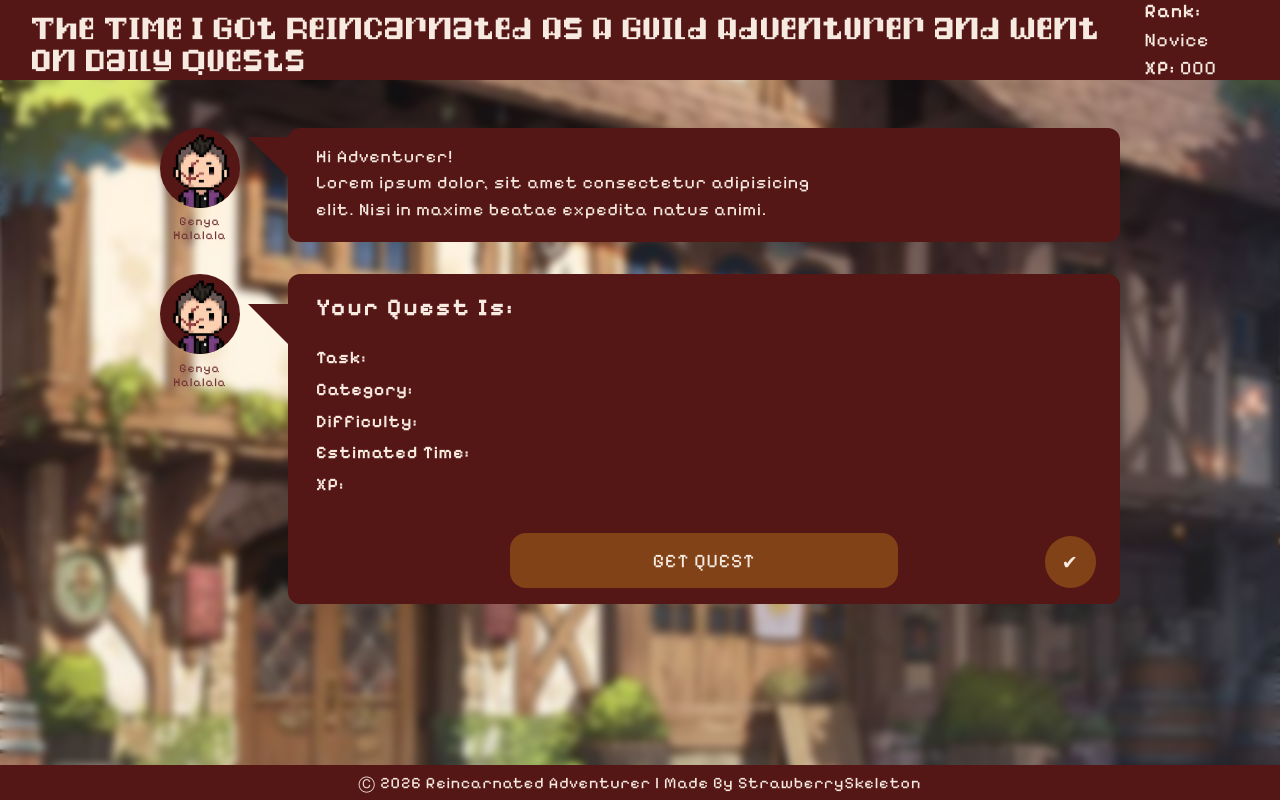
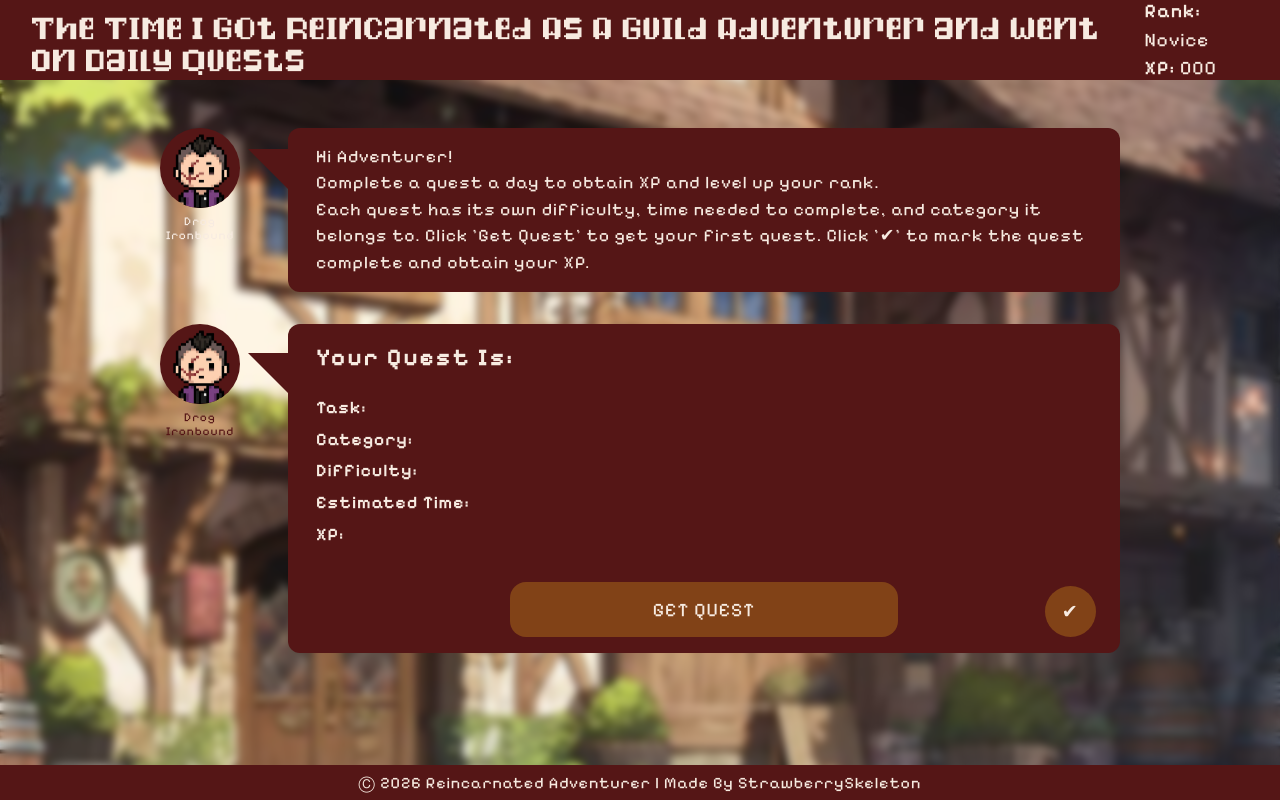
Before and after one commit to strawberryskeleton/reincarnated-adventurer, a website: page public/index.html in a window 1280 px wide. Drawn offline with Linux system fonts and the light colour scheme.

Commit message:
replaced dummy text + added css effects

```diff
--- a/public/index.html
+++ b/public/index.html
@@ -28,12 +28,13 @@
                 <div class="profile-img">
                     <img src="./assets/guild-master-profile.png" alt="guild master profile">
                 </div>
-                <div class="profile-name">Genya Halalala</div>
+                <div class="profile-name"><p>Drog Ironbound</p></div>
             </div>
 
             <div class="dialog">
                 <p>Hi Adventurer!</p>
-                <p>Lorem ipsum dolor, sit amet consectetur adipisicing elit. Nisi in maxime beatae expedita natus animi.</p>
+                <p>Complete a quest a day to obtain XP and level up your rank. </p>
+                <p>Each quest has its own difficulty, time needed to complete, and category it belongs to. Click 'Get Quest' to get your first quest. Click '✔' to mark the quest complete and obtain your XP.</p>
             </div>
         </div>
 
@@ -44,7 +45,7 @@
                 <div class="profile-img">
                     <img src="./assets/guild-master-profile.png" alt="guild master profile">
                 </div>
-                <div class="profile-name">Genya Halalala</div>
+                <div class="profile-name">Drog Ironbound</div>
             </div>
 
             <div class="dialog">
--- a/public/style.css
+++ b/public/style.css
@@ -118,7 +118,13 @@ main {
     width: 100%;
 }
 
+.text-dialog-box .profile .profile-name {
+    /* background-color: var(--bg-dark); */
+    color: var(--text-white);
+}
+
 .text-dialog-box .dialog {
+    width: 100%;
     background-color: var(--bg-dark);
     position: relative;
     padding: 1rem 1.75rem;
@@ -127,7 +133,7 @@ main {
     font-size: 1.1rem;
     flex: 1;
     line-height: 1.5;
-    text-wrap: balance;
+    text-wrap: pretty;
 }
 
 /* .text-dialog-box .dialog::before {
@@ -170,6 +176,10 @@ main {
     /* min-width: 60rem;
 } */
 
+#quest-box .profile .profile-name {
+    color: var(--bg-dark);
+}
+
 #quest-box .dialog .dialog-title {
     /* display: flex; */
     /* flex-direction: column; */
@@ -198,6 +208,11 @@ main {
     text-align: center;
 }
 
+#quest-box .gen-btn #generate-btn:hover,
+#quest-box .gen-btn #done-btn:hover {
+    background-color: var(--text-light);
+}
+
 #quest-box .gen-btn #generate-btn {
     width: 100%;
     /* height: 100%; */
@@ -210,6 +225,7 @@ main {
     color: var(--text-white);
     border-radius: 1rem;
     cursor: pointer;
+    transition: all 0.25s ease-in;
 }
 
 #quest-box .gen-btn #done-btn {
@@ -225,8 +241,10 @@ main {
     color: var(--text-white);
     font-size: 1.2rem;
     cursor: pointer;
+    transition: all 0.25s ease-in;
 }
 
+#quest-box .gen-btn #generate-btn:disabled,
 #quest-box .gen-btn #done-btn:disabled {
     cursor: not-allowed;
 }
@@ -246,3 +264,7 @@ footer a {
     text-decoration: none;
     color: var(--text-white);
 }
+
+footer a:hover {
+    color: #daaa8f;
+}
```
Also changed, not shown: README.md.
